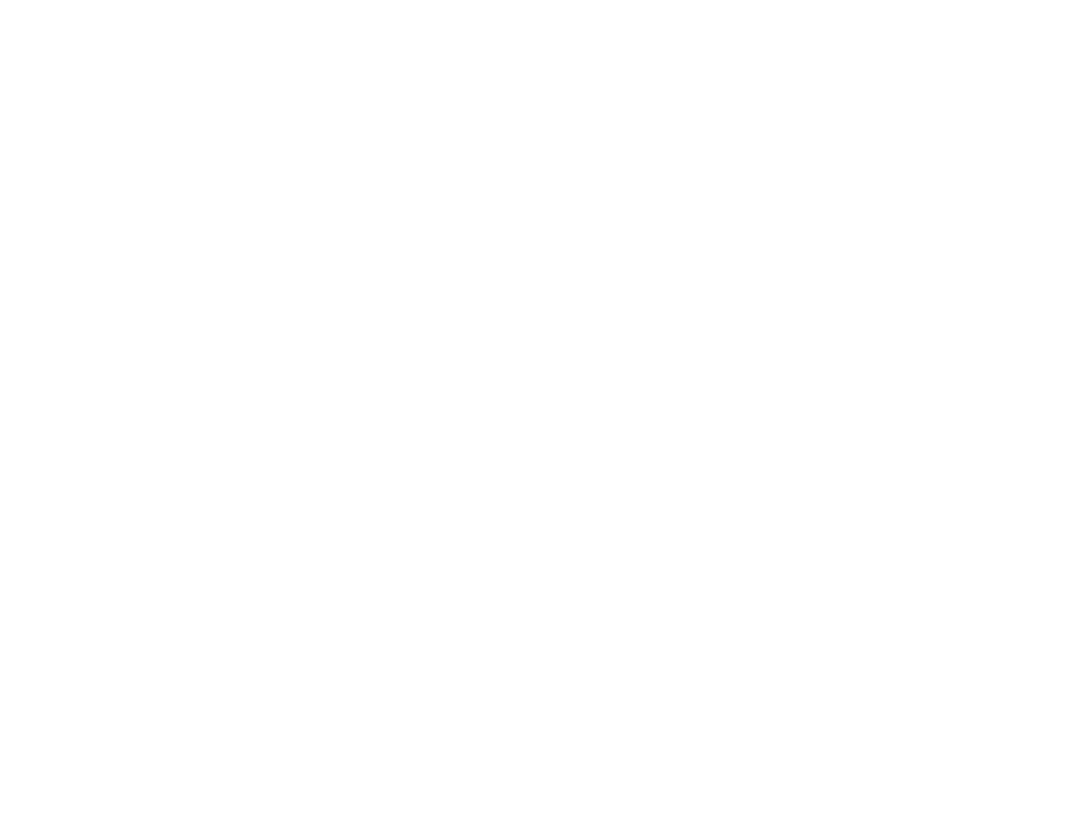
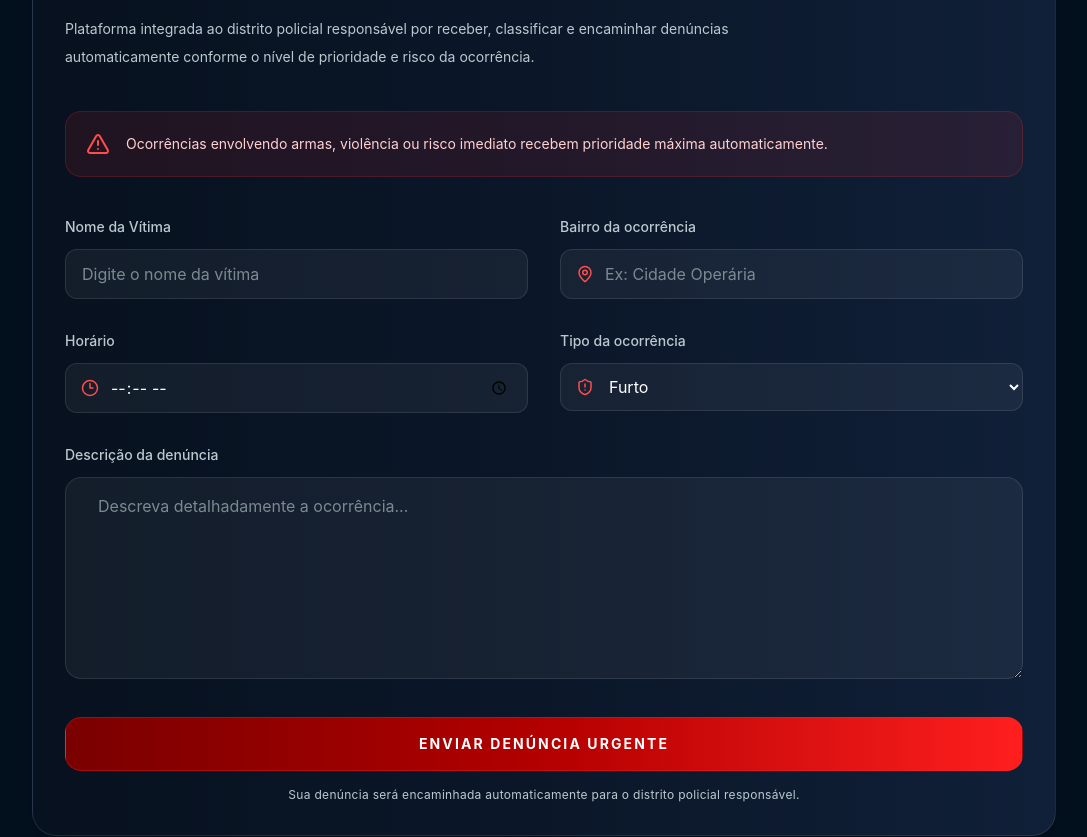
Before and after one commit to gabrielsilveiralim/police-district, a React (Vite) app: page /occurrence in a window 1280 px wide. Shown: the part 260-1097 px from the top of the page, without its empty margins (96-1183 px from the left). Before the commit the page ends 800 px from the top, so only its background shows below. Built offline with nearby package versions, Linux system fonts and the light colour scheme.

Commit message:
feat: page occurrence

```diff
--- a/src/page/home/Home.tsx
+++ b/src/page/home/Home.tsx
@@ -127,7 +127,7 @@
                         <span className='text-xs text-[#00BFFF]'>
                             SOBRE A PLATAFORMA
                         </span>
-                        <div className='mt-8 gap-10 w-5xl'>
+                        <div className='mt-8 gap-10 w-lg md:w-xl lg:w-2xl xl:w-3xl'>
                             <div>
                                 <h2 className='max-w-xl text-3xl font-bold leading-tight text-white'>
                                         Tecnologia inteligente aplicada ao
--- a/src/page/occurrence/Occurrence.tsx
+++ b/src/page/occurrence/Occurrence.tsx
@@ -1,14 +1,139 @@
 import Footer from '../../compenent/footer/Footer';
 import Header from '../../compenent/header/Header';
+import { ShieldAlert, MapPin, Clock3, AlertTriangle } from 'lucide-react';
+import { useState } from 'react';
+import { analyzePriority } from '../../utils/analyzePriority';
 
 export default function Occurrence() {
+
+    const [isOpen, setIsOpen] = useState(false);
+    const [type, setType] = useState('');
+    const [description, setDescription] = useState('');
+    const [hour, setHour] = useState('');
+    const [priority, setPriority] = useState('');
+
     return (
         <>
-        <Header />
-        <main className='bg-[#111417] h-full w-full'>
+            <Header />
+            <main className='bg-[#03101e] py-16 '>
+                <section className='mx-auto max-w-5xl rounded-3xl border border-white/10 bg-linear-to-r from-[#07111F] via-[#0B1729] to-[#102038] p-8 shadow-2xl backdrop-blur-md'>
+                    <div className='mb-10'>
+                        <span className='px-2 py-2 text-xs tracking-[0.2em] text-[#FF4D4D]'>
+                            CENTRAL DE SEGURANÇA
+                        </span>
+                        <h1 className='mt-6 text-4xl font-black leading-tight text-white '>
+                            CENTRAL DE <span className='text-[#FF3B3B]'> DENÚNCIAS INTELIGENTES </span>
+                        </h1>
+                        <p className='mt-5 max-w-2xl text-sm leading-7 text-[#BBC9CF]'>
+                            Plataforma integrada ao distrito policial
+                            responsável por receber, classificar e encaminhar
+                            denúncias automaticamente conforme o nível
+                            de prioridade e risco da ocorrência.
+                        </p>
+                    </div>
 
-        </main>
-        <Footer />
+                    <div className='mb-10 flex items-center gap-4 rounded-2xl border border-red-500/20 bg-red-500/10 p-5'>
+                        <AlertTriangle className='text-[#FF4D4D]' size={24} />
+                        <p className='text-sm text-[#FFD2D2]'>
+                            Ocorrências envolvendo armas, violência ou
+                            risco imediato recebem prioridade máxima
+                            automaticamente.
+                        </p>
+                    </div>
+
+                    <form onSubmit={(e) => { e.preventDefault();
+                        const result = analyzePriority( type, description, hour);
+                            setPriority(result); setIsOpen(true);}}
+                            className='grid grid-cols-1 gap-8 md:grid-cols-2'>
+
+                        <div className='flex flex-col gap-3'>
+                            <label  className='text-sm font-medium text-[#BBC9CF]'> Nome da Vítima </label>
+                            <input type='text' placeholder='Digite o nome da vítima' className=' rounded-xl border border-white/10 bg-white/5 px-4 py-3 text-white outline-none transition-all placeholder:text-[#7B8A90] focus:border-[#FF3B3B] focus:bg-white/10'/>
+                        </div>
+
+                        <div className='flex flex-col gap-3'>
+                            <label className='text-sm font-medium text-[#BBC9CF]'> Bairro da ocorrência </label>
+                            <div className='relative'>
+                                <MapPin size={18} className='absolute top-1/2 left-4 -translate-y-1/2 text-[#FF4D4D]'/>
+                                <input type='text' placeholder='Ex: Cidade Operária' className='w-full rounded-xl border border-white/10 bg-white/5 py-3 pr-4 pl-11 text-white outline-none transition-all placeholder:text-[#7B8A90] focus:border-[#FF3B3B] focus:bg-white/10'/>
+                            </div>
+                        </div>
+
+                        <div className='flex flex-col gap-3'>
+                            <label className='text-sm font-medium text-[#BBC9CF]'> Horário </label>
+                            <div className='relative'>
+                                <Clock3 size={18} className='absolute top-1/2 left-4 -translate-y-1/2 text-[#FF4D4D]'/>
+                                <input value={hour} onChange={(e) => setHour(e.target.value)} type='time' className='w-full rounded-xl border border-white/10 bg-white/5 py-3 pr-4 pl-11 text-white outline-none transition-all focus:border-[#FF3B3B] focus:bg-white/10'/>
+                            </div>
+                        </div>
+
+                        <div className='flex flex-col gap-3'>
+                            <label className='text-sm font-medium text-[#BBC9CF]'> Tipo da ocorrência </label>
+                            <div className='relative'>
+                                <ShieldAlert size={18} className='absolute top-1/2 left-4 -translate-y-1/2 text-[#FF4D4D]'/>
+                                <select value={type} onChange={(e) => setType(e.target.value)} className='w-full rounded-xl border border-white/10 bg-white/5 py-3 pr-4 pl-11 text-white outline-none transition-all focus:border-[#FF3B3B] focus:bg-white/10'>
+                                    <option className='bg-[#07111F]'> Furto </option>
+                                    <option className='bg-[#07111F]'> Roubo </option>
+                                    <option className='bg-[#07111F]'> Arma de fogo </option>
+                                    <option className='bg-[#07111F]'> Violência </option>
+                                    <option className='bg-[#07111F]'> Outro </option>
+                                </select>
+                            </div>
+                        </div>
+
+                        <div className='col-span-1 flex flex-col gap-3 md:col-span-2'>
+                            <label className='text-sm font-medium text-[#BBC9CF]'> Descrição da denúncia </label>
+                            <div className='relative'>
+                                <textarea value={description} onChange={(e) => setDescription(e.target.value)} rows={7} placeholder='Descreva detalhadamente a ocorrência...' className='w-full rounded-2xl border border-white/10 bg-white/5 py-4 pr-4 pl-8 text-white outline-none transition-all duration-300 placeholder:text-[#7B8A90]'/>
+                            </div>
+                        </div>
+
+                        <div className='md:col-span-2'>
+                            <button type='submit'  className='relative w-full overflow-hidden rounded-2xl border border-red-500/30  bg-linear-to-r from-[#7A0000] via-[#B30000] to-[#FF1E1E] px-6 py-4 text-sm font-bold tracking-[0.15em] text-white cursor-pointer'>
+                                <div className='absolute bg-linear-to-r from-transparent via-white/20 to-transparent'/>
+                                <div className='relative flex items-center justify-center gap-3'>
+                                    <span> ENVIAR DENÚNCIA URGENTE </span>
+                                </div>
+                            </button>
+                            <p className='mt-4 text-center text-xs tracking-wide text-[#BBC9CF]'>
+                                Sua denúncia será encaminhada automaticamente
+                                para o distrito policial responsável.
+                            </p>
+                        </div>
+                    </form>
+                </section>
+
+                {isOpen && (
+                    <div className='fixed inset-0 flex items-center justify-center bg-black/70 backdrop-blur-sm px-4'>
+                        <div className='relative w-full max-w-md overflow-hidden rounded-3xl border border-red-500/20 bg-linear-to-rfrom-[#07111F] via-[#120A0A] to-[#2A0F0F] p-8'>
+                            <div className='absolute top-0 left-1/2 h-40 w-40 -translate-x-1/2 rounded-full bg-red-500/20 blur-[80px]'/>
+                            <div className='relative z-10 flex flex-col items-center text-center'>
+                                <div className='mb-6 flex h-20 w-20 items-center justify-center rounded-full border border-red-500/20 bg-red-500/10 '>
+                                    <ShieldAlert size={38} className='text-[#FF4D4D]'/>
+                                </div>
+
+                                <h2 className='text-3xl font-black text-white'> Denúncia enviada </h2>
+                                <p className='mt-4 text-sm leading-7 text-[#BBC9CF]'>
+                                    Sua ocorrência foi registrada
+                                    com sucesso e encaminhada
+                                    automaticamente para o distrito
+                                    policial responsável.
+                                </p>
+
+                                <div className='mt-6 px-5 py-3'>
+                                    <span className='text-xs font-bold tracking-[0.2em] text-[#FF4D4D]'> PRIORIDADE : {priority}</span>
+                                </div>
+
+                                <button onClick={() => setIsOpen(false)}
+                                    className='mt-8 w-full rounded-2xl bg-linear-to-r from-[#7A0000] via-[#B30000] to-[#FF1E1E] px-6 py-4 text-sm font-bold tracking-[0.15em] text-white transition-all duration-300 hover:scale-[1.02]'>
+                                    FECHAR
+                                </button>
+                            </div>
+                        </div>
+                    </div>
+                )}
+            </main>
+            <Footer />
         </>
-        )
+    );
 }
--- /dev/null
+++ b/src/utils/analyzePriority.ts
@@ -0,0 +1,34 @@
+
+export function analyzePriority(
+    type: string,
+    description: string,
+    hour: string
+) {
+    let score = 0;
+    const text = description.toLowerCase();
+
+    if (type === 'Furto') score += 2;
+    if (type === 'Roubo') score += 4;
+    if (type === 'Violência') score += 6;
+    if (type === 'Arma de fogo') score += 8;
+
+    if (text.includes('arma')) score += 5;
+    if (text.includes('tiro')) score += 6;
+    if (text.includes('morte')) score += 10;
+    if (text.includes('agressão')) score += 5;
+    if (text.includes('ameaça')) score += 4;
+
+    const hourNumber = Number(hour.split(':')[0]);
+
+    if (hourNumber >= 0 && hourNumber <= 5) {
+        score += 3;
+    }
+
+    if (score >= 12) {
+        return 'ALTA';
+    }
+    if (score >= 6) {
+        return 'MÉDIA';
+    }
+    return 'BAIXA';
+}
```
